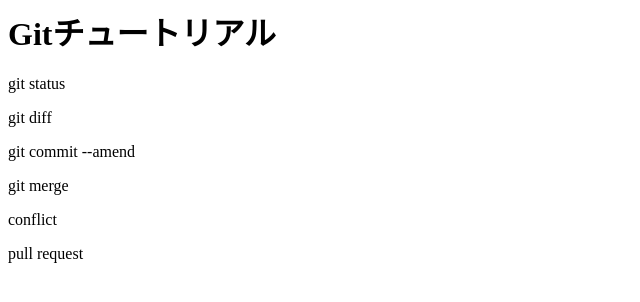
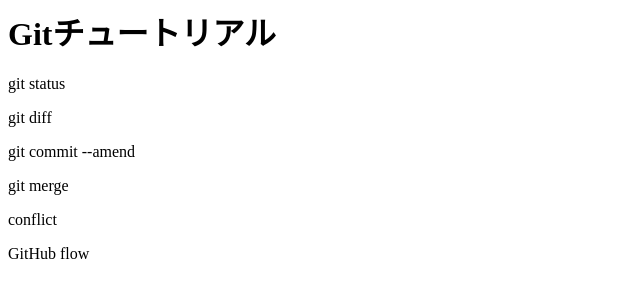
Before and after one commit to macchiato706/git_tutorial, a plain HTML site: page index.html in a window 1280 px wide. Shown: the full height of the page, 0-640 px from the left. Drawn offline with Linux system fonts and the light colour scheme.

Commit message:
GitHub flowを追記

```diff
--- a/index.html
+++ b/index.html
@@ -4,4 +4,4 @@
 <p>git commit --amend</p>
 <p>git merge</p>
 <p>conflict</p>
-<p>pull request</p>
+<p>GitHub flow</p>
```
